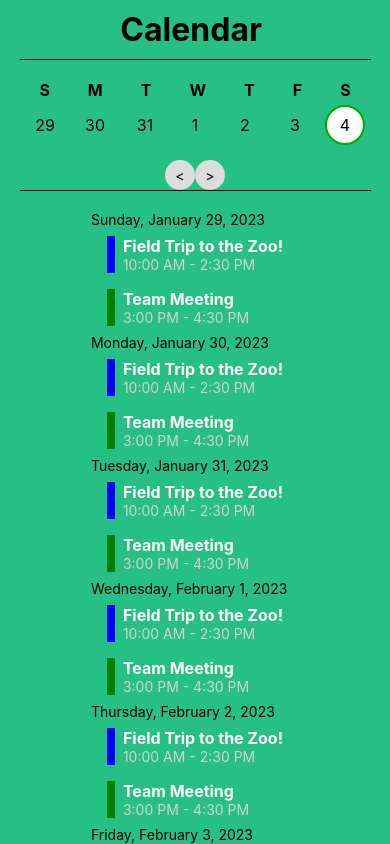
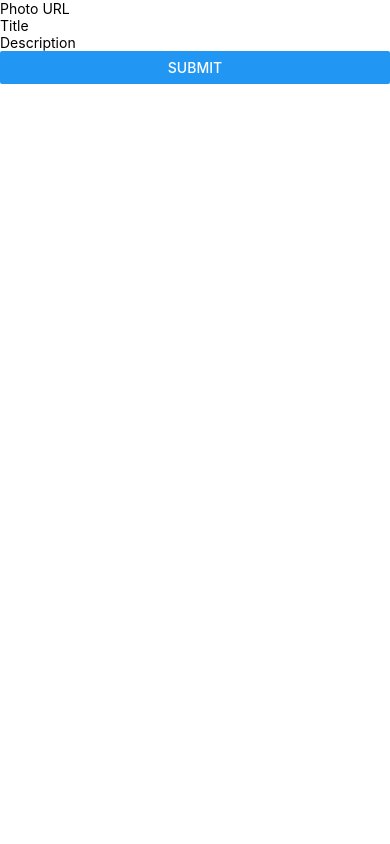
Before and after one commit to YatinKare/FBLA-Mobile-App-23, a React Native app in the folder LearningLoop/: screen / in a window 390 px wide. Built offline with nearby package versions, Linux system fonts and the light colour scheme.

Commit message:
Photos screen complete
- photos screen complete
- update photos logic seems to be working - have to test when navigation is implemented.

```diff
--- a/LearningLoop/App.tsx
+++ b/LearningLoop/App.tsx
@@ -3,10 +3,11 @@ import { StyleSheet, Text, View } from 'react-native';
 import CalendarScreen from './screens/Calendar';
 import PhotosScreen from './screens/Photos';
 import UpcomingEventsScreen from './screens/UpcomingEvents';
+import UpdatePhotosScreen from './screens/UpdatePhotos';
 
 export default function App() {
   return (
-    <CalendarScreen />
+    <UpdatePhotosScreen />
   );
 
 
--- a/LearningLoop/assets/calendar.json
+++ /dev/null
@@ -1,30 +0,0 @@
-[{
-    "Sunday":{
-        "title": "Field Trip to the Zoo!",
-        "time": "10:00 AM - 2:30 PM"
-    },
-    "Monday":{
-        "title": "Field Trip to the Zoo!",
-        "time": "10:00 AM - 2:30 PM"
-    },
-    "Tuesday":{
-        "title": "Field Trip to the Zoo!",
-        "time": "10:00 AM - 2:30 PM"
-    },
-    "Wednesday":{
-        "title": "Field Trip to the Zoo!",
-        "time": "10:00 AM - 2:30 PM"
-    },
-    "Thursday":{
-        "title": "Field Trip to the Zoo!",
-        "time": "10:00 AM - 2:30 PM"
-    },
-    "Friday":{
-        "title": "Field Trip to the Zoo!",
-        "time": "10:00 AM - 2:30 PM"
-    },
-    "Saturday":{
-        "title": "Field Trip to the Zoo!",
-        "time": "10:00 AM - 2:30 PM"
-    }
-}]
--- /dev/null
+++ b/LearningLoop/assets/new_calendar.json
@@ -0,0 +1,80 @@
+[
+    {
+        "day": "Sunday",
+        "activities": [
+            {
+                "title": "Parent Update Meeting",
+                "timing": "4:30 PM - 5:30 PM"
+            }
+        ],
+        "color": "blue"
+    },
+    {
+        "day": "Monday",
+        "activities": [
+            {
+                "title": "Jake's Birthday Party",
+                "timing": "1:00 PM - 2:00 PM"
+            }
+        ],
+        "color": "green"
+    },
+    {
+        "day": "Tuesday",
+        "activities": [
+            {
+                "title": "Reptile Handler Visit",
+                "timing": "12:00 PM - 2:30 PM"
+            }
+        ],
+        "color": "green"
+    },
+    {
+        "day": "Wednesday",
+        "activities": [
+            {
+                "title": "Field Trip Dropoff",
+                "timing": "6:30 AM"
+            },
+            {
+                "title": "Field Trip Pickup",
+                "timing": "3:30 PM"
+            }
+        ],
+        "color": "green"
+    },
+    {
+        "day": "Thursday",
+        "activities": [
+            {
+                "title": "Parent Teacher Conferences",
+                "timing": "All Day"
+            },
+            {
+                "title": "PTA Meeting",
+                "timing": "6:00 PM - 7:00 PM"
+            }
+        ],
+        "color": "green"
+    },
+    {
+        "day": "Friday",
+        "activities": [
+            {
+                "title": "Pajama Day",
+                "timing": "All Day"
+            }
+        ],
+        "color": "green"
+    },
+    {
+        "day": "Saturday",
+        "activities": [
+            {
+                "title": "Father Daughter Dance",
+                "timing": "3:00 PM - 5:00 PM"
+            }
+        ],
+        "color": "green"
+    }
+]
--- /dev/null
+++ b/LearningLoop/assets/photos.json
@@ -0,0 +1,12 @@
+[
+    {
+        "photo": require("../assets/Photo1.webp"),
+        "title": "Photo1",
+        "description": "smtg smtgsmtg smtgsmtg smtasdfsadfijhiuhgsmtg smtgsmtg smtgsmtg smtgsmtg smtgsmtg smtgsmtg smtgsmtg smtgsmtg smtg"
+    },
+    {
+        "photo": require("../assets/photo2.jpg"),
+        "title": "Photo2",
+        "description": "https://www.pexels.com/photo/two-girls-doing-school-works-1720186/"
+    }
+]
--- /dev/null
+++ b/LearningLoop/assets/photos.tsx
@@ -0,0 +1,15 @@
+let data = [
+    {
+        "photo": { uri: "https://ssww-blog.s3.amazonaws.com/blog/wp-content/uploads/freeze-tag-social-distance.jpg"},
+        "title": "Photo1",
+        "description": "smtg smtgsmtg smtgsmtg smtasdfsadfijhiuhgsmtg smtgsmtg smtgsmtg smtgsmtg smtgsmtg smtgsmtg smtgsmtg smtgsmtg smtg"
+    },
+    {
+        "photo": { uri: "https://images.pexels.com/photos/1720186/pexels-photo-1720186.jpeg?auto=compress&cs=tinysrgb&w=1260&h=750&dpr=2"},
+        "title": "Photo2",
+        "description": "https://www.pexels.com/photo/two-girls-doing-school-works-1720186/"
+    }
+]
+
+console.log(data);
+export default data;
--- a/LearningLoop/screens/Calendar.tsx
+++ b/LearningLoop/screens/Calendar.tsx
@@ -117,9 +117,9 @@ export default CalendarScreen;
 import React, { useState } from 'react';
 import { StyleSheet, Text, TouchableOpacity, View, ScrollView } from 'react-native';
 import CalendarCard from '../components/CalendarCard';
-import data from '../assets/calendar.json';
-let myMap = new Map(Object.entries(data));
-console.log(myMap.get("Sunday")?.title);
+
+import newArr from '../assets/new_calendar.json';
+
 
 const CalendarScreen = () => {
   const [currentDate, setCurrentDate] = useState(new Date());
@@ -137,6 +137,19 @@ const CalendarScreen = () => {
     dates.push(dateIter);
     dateIter = new Date(dateIter.getTime() + dayInMillis);
   }
+  //console.log(dates);
+
+  let mainArr = [];
+  for(let j = 0; j < dates.length; j++){
+    mainArr.push({
+      date: dates[j],
+      day: newArr[j].day,
+      activities: [
+        newArr[j].activities
+      ],
+      color: newArr[j].color
+    });
+  }
 
   const handlePrevWeek = () => {
     const newDate = new Date(selectedDate);
@@ -149,6 +162,8 @@ const CalendarScreen = () => {
     newDate.setDate(newDate.getDate() + 7);
     setSelectedDate(newDate);
   };
+
+
 
   return (
     <View style={styles.container}>
@@ -194,21 +209,29 @@ const CalendarScreen = () => {
       </View>
       <View style={styles.lineSeparator} />
 
-      <ScrollView horizontal>
+      <ScrollView Verticle>
         <View style={styles.week}>
-                  {dates.map((day) => (
-                      <View style={styles.dayContainer} key={day.toLocaleDateString('en-US', { weekday: 'long' })}>
-                          <Text style={styles.dayText}>{day.toLocaleDateString('en-US', {
+          {mainArr.map((day) => (
+            <View style={styles.dayContainer} key={day.date.toLocaleDateString('en-US', { weekday: 'long' })}>
+              <Text style={styles.dayText}>{day.date.toLocaleDateString('en-US', {
                 weekday: 'long',
                 month: 'long',
                 day: 'numeric',
                 year: 'numeric',
-                          })}</Text>
-                          {data.map((day) => {
-                            console.log(day);
-                          })}
-                          <CalendarCard bannerColor="blue" title="Field Trip to the Zoo!" time="10:00 AM - 2:30 PM" />
-                          <CalendarCard bannerColor="green" title="Team Meeting" time="3:00 PM - 4:30 PM" />
+              })
+
+              }</Text>
+              {day.activities.map((info, index) => (
+                <View key={index}>
+                  {
+                    info.map((obj, index) => (
+                      <View key={index}>
+                      <CalendarCard bannerColor={day.color} title={obj.title} time={obj.timing}/>
+                      </View>
+                    ))}
+
+                </View>
+              ))}
             </View>
           ))}
         </View>
--- /dev/null
+++ b/LearningLoop/screens/UpdatePhotos.tsx
@@ -0,0 +1,43 @@
+import React, { useState } from 'react';
+import { View, TextInput, Button } from 'react-native';
+import data from '../assets/photos';
+
+const UpdatePhotosScreen = () => {
+  const [photo, setPhoto] = useState('');
+  const [title, setTitle] = useState('');
+  const [description, setDescription] = useState('');
+
+  const handlePress = () => {
+    const newObject = {
+      photo: { uri: photo },
+      title: title,
+      description: description
+    };
+    data.push(newObject);
+    console.log(data);
+  };
+
+  return (
+    <View>
+      <TextInput
+        placeholder="Photo URL"
+        value={photo}
+        onChangeText={setPhoto}
+      />
+      <TextInput
+        placeholder="Title"
+        value={title}
+        onChangeText={setTitle}
+      />
+      <TextInput
+        placeholder="Description"
+        value={description}
+        onChangeText={setDescription}
+      />
+      <Button title="Submit" onPress={handlePress} />
+    </View>
+  );
+};
+
+export { data };
+export default UpdatePhotosScreen;
```
Also changed, not shown: LearningLoop/global.js (added, +12 -0 lines), LearningLoop/screens/Photos.tsx (+14 -4 lines). Lines whose indentation alone changed are shown as unchanged.
